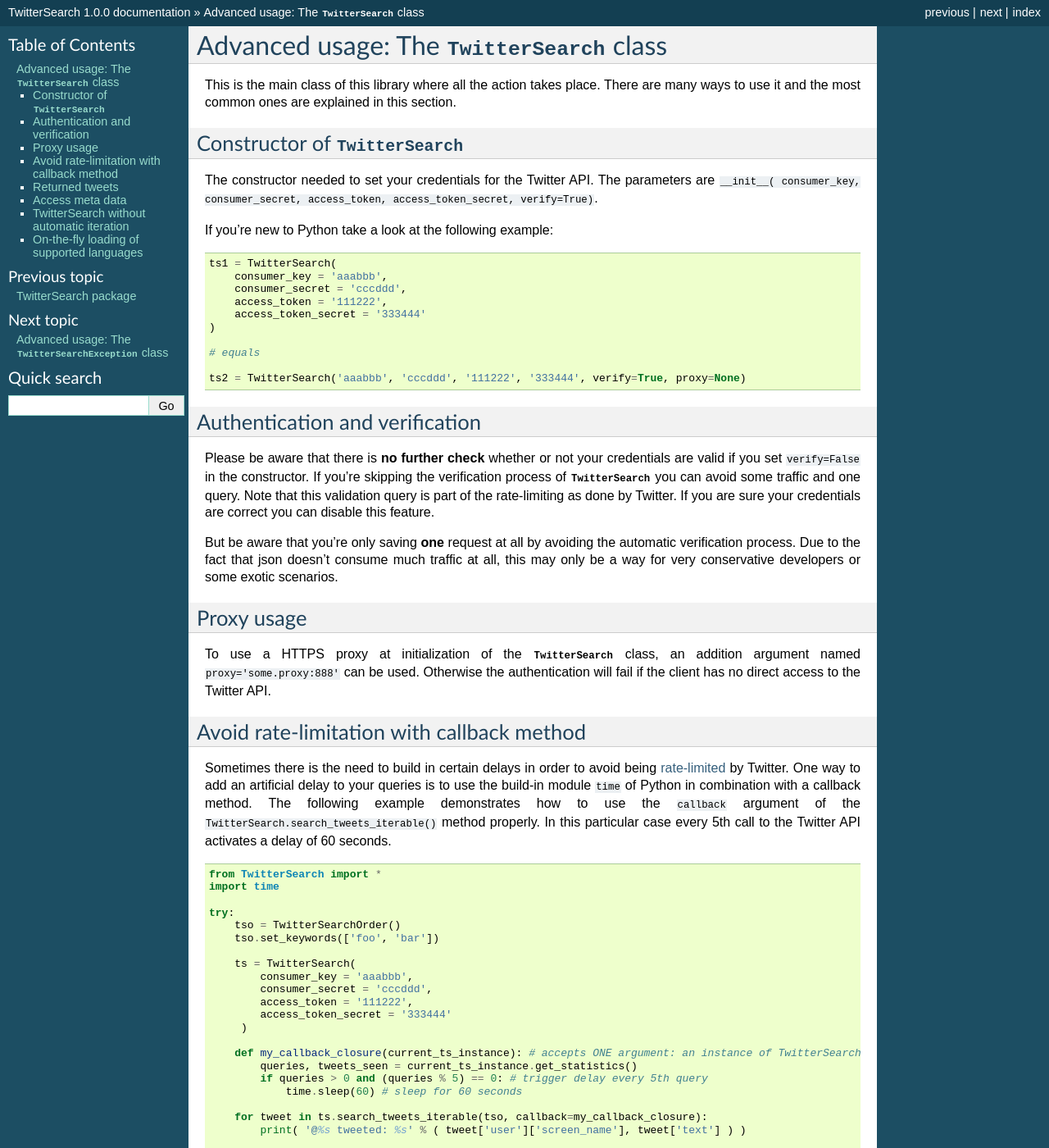
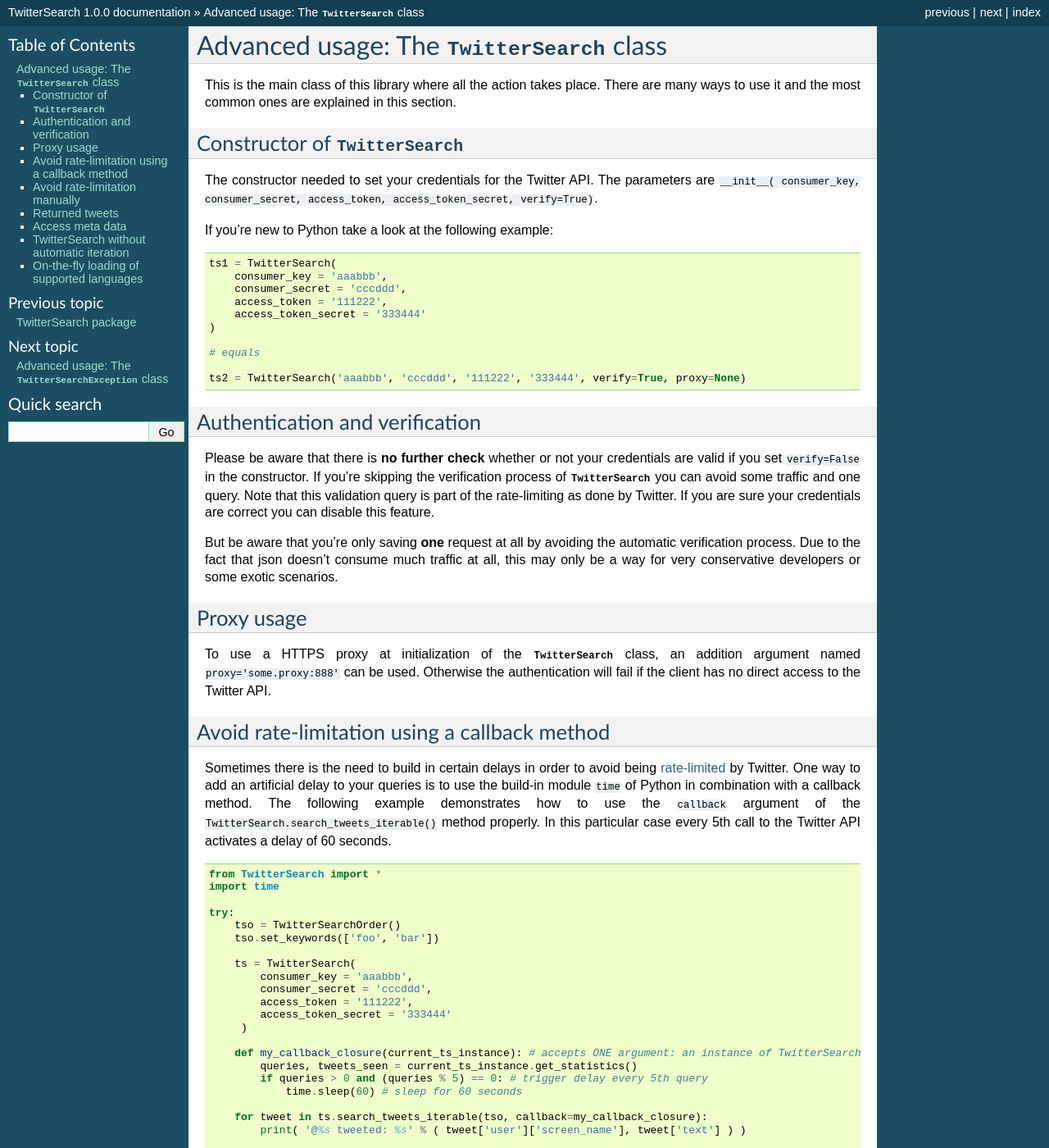
Before and after one commit to ckoepp/TwitterSearch, a Sphinx documentation site: the page built from docs/advanced_usage_ts.rst, in a window 1280 px wide and 1400 px high. Shown: the whole window at 82% size. Built offline with Sphinx 7.4.7, drawn with Linux system fonts in a browser that asks for light colours; some of the changed text lies outside the part shown.

Commit message:
updated documentation

```diff
--- a/docs/advanced_usage_ts.rst
+++ b/docs/advanced_usage_ts.rst
@@ -37,8 +37,8 @@
 
 To use a HTTPS proxy at initialization of the :class:`TwitterSearch` class, an addition argument named ``proxy='some.proxy:888'`` can be used. Otherwise the authentication will fail if the client has no direct access to the Twitter API.
 
-Avoid rate-limitation with callback method
-------------------------------------------
+Avoid rate-limitation using a callback method
+----------------------------------------------
 
 Sometimes there is the need to build in certain delays in order to avoid being `rate-limited <https://dev.twitter.com/rest/public/rate-limiting>`_ by Twitter. One way to add an artificial delay to your queries is to use the build-in module ``time`` of Python in combination with a callback method. The following example demonstrates how to use the ``callback`` argument of the ``TwitterSearch.search_tweets_iterable()`` method properly. In this particular case every 5th call to the Twitter API activates a delay of 60 seconds.
 
@@ -70,6 +70,10 @@
         print(e)
 
 Remember that the callback is called every time a query to the Twitter API is performed. It's in your responsibility to make sure that your code doesn't have any unwanted side-effects or throws unintended exceptions. Also, every closure submitted via the ``callback`` argument is called with a the current instance of :class:`TwitterSearch`. Performing a delay is just one way to use this callback pattern.
+
+
+Avoid rate-limitation manually
+------------------------------
 
 As you might know there is a certain amount of `meta-data <#access-meta-data>`_ available when using *TwitterSearch*. Some users might want to rely only on the ``get_statistics()`` method of the :class:`TwitterSearch` to trigger, for example, an artificial delay. This function returns a tuple of two integers. The first integer represents the amount of queries sent to Twitter so far, while the second one is an automatically increasing counter of the so far received tweets during those queries. Thus, an example taking those two meta-information into account could look like:
 
```
